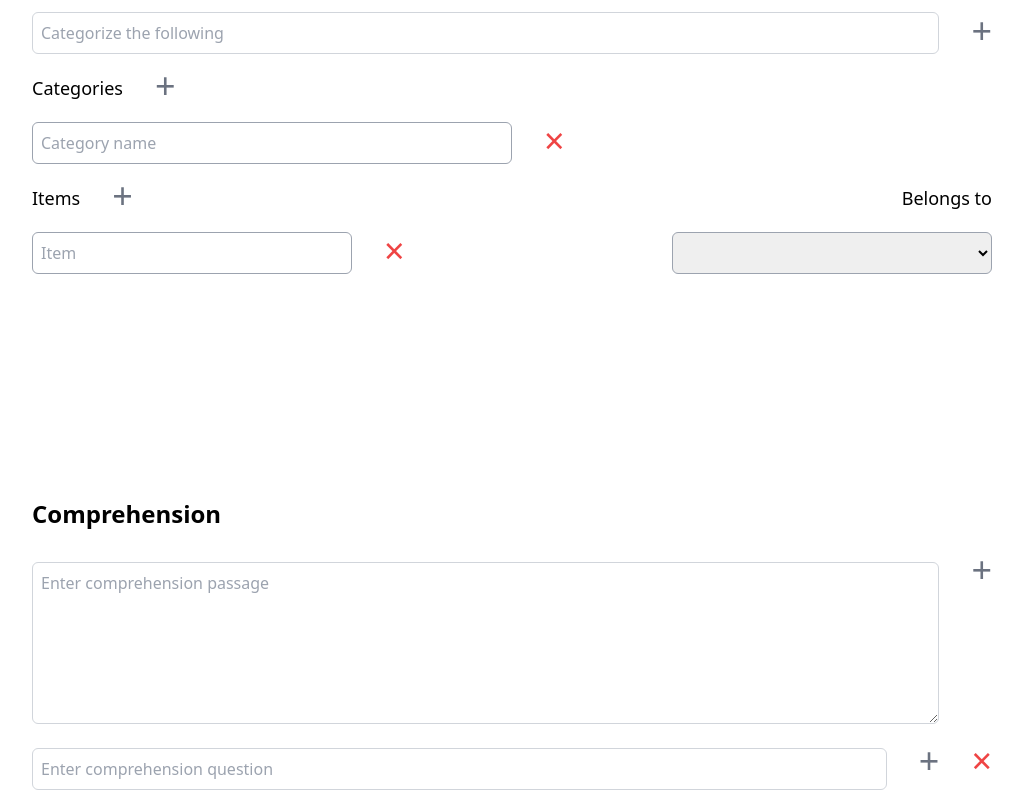
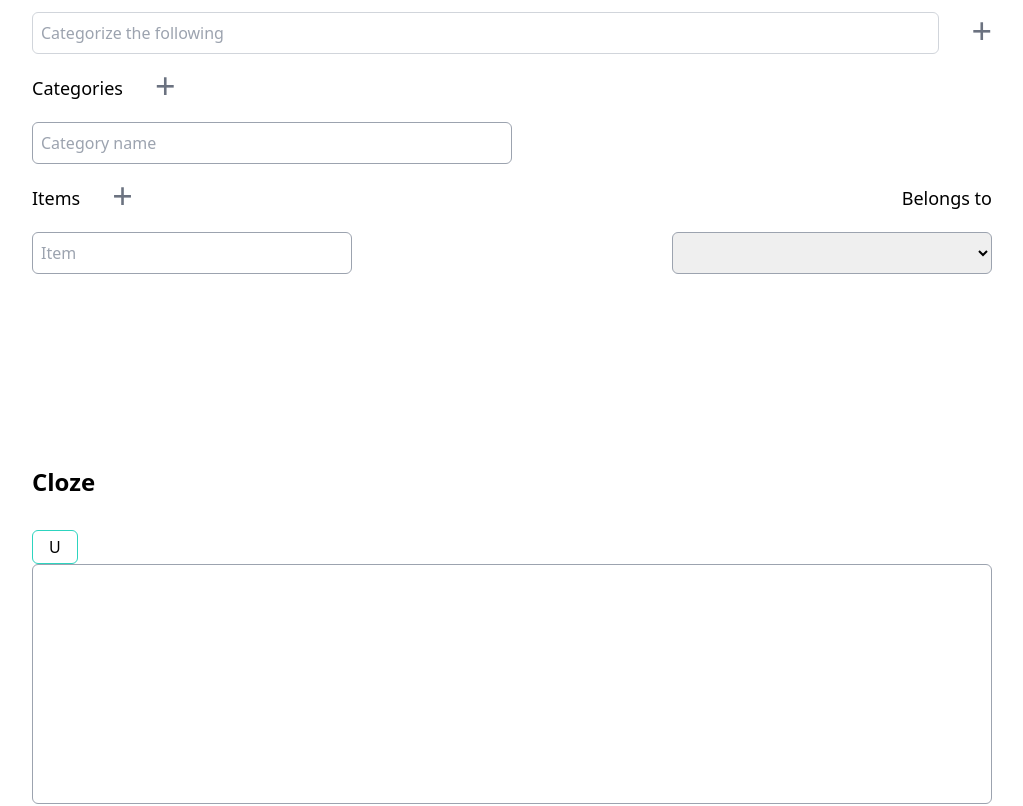
Before and after one commit to osSidd/mern-forms, a React (Vite) app in the folder client/: page / in a window 1280 px wide. Shown: the part 260-1066 px from the top of the page, without its empty margins (128-1151 px from the left). Built offline with nearby package versions, Linux system fonts and the light colour scheme.

Commit message:
logic for config, comprehen complete

```diff
--- a/client/src/components/formBuilder/categorize.jsx
+++ b/client/src/components/formBuilder/categorize.jsx
@@ -1,7 +1,4 @@
 import { useState } from 'react'
-import Input from './input'
-import Select from './select'
-
 
 export default function Categorize(){
 
@@ -39,12 +36,14 @@ export default function Categorize(){
         })
     }
 
-    function addCategory(e){
-        const id = e.target.id
+    function addInput(e){
+        const {id, dataset} = e.target
+        const field = dataset.field
+        const obj = field === 'categories' ? categoryObj : itemObj
         setCategories(prev => {
             return prev.map(item => ({
               ...item,
-              categories: prev.indexOf(item) === parseInt(id) ? [...item.categories, categoryObj] : item.categories
+              [field]: prev.indexOf(item) === parseInt(id) ? [...item[field], obj] : item[field]
             }))
         })
     }
@@ -71,14 +70,28 @@ export default function Categorize(){
         })
     }
 
-    function addItem(e){
+    function removeQuestion(e){
         const id = e.target.id
+        setCategories(prev => prev.filter(item => prev.indexOf(item) !== parseInt(id)))
+    }
+
+    function removeField(e){
+        const {dataset} = e.target
+        const id = parseInt(dataset.id)
+        const index = parseInt(dataset.index)
+        const field = dataset.field
+        console.log(id, index, field, dataset)
         setCategories(prev => {
             return prev.map(item => ({
                 ...item,
-                items: prev.indexOf(item) === parseInt(id) ? [...item.items, itemObj] : item.items
+                [field]: prev.indexOf(item) === id ? filterField(item[field], index) : item
+
             }))
         })
+    }
+
+    function filterField(arr, index){
+        return arr.filter(item => arr.indexOf(item) !== index)
     }
 
     console.log(categories)
@@ -89,7 +102,7 @@ export default function Categorize(){
                 categories.map(cat => {
                     const id = categories.indexOf(cat)
                     return (
-                        <div className='mb-16'>
+                        <div className='mb-16' key={id}>
                             <div className='flex items-center mb-4'>
                                 <input
                                     type="text"
@@ -106,14 +119,22 @@ export default function Categorize(){
                                 >
                                     &#43;
                                 </span>
+                                {id > 0 && <span
+                                    id={id}
+                                    className='text-red-500 text-4xl -mt-1 ml-8 cursor-pointer'
+                                    onClick={removeQuestion}
+                                >
+                                    &#215;
+                                </span>}
                             </div>
                             <div className='mt-4 mb-4'>
                                 <div className='flex items-center mb-4'>
                                     <h3 className='text-lg '>Categories</h3>
                                     <span
                                         id={id}
+                                        data-field='categories'
                                         className='text-gray-500 text-4xl -mt-1 ml-8 cursor-pointer'
-                                        onClick={addCategory}
+                                        onClick={addInput}
                                     >
                                         &#43;
                                     </span>
@@ -122,7 +143,7 @@ export default function Categorize(){
                                     cat.categories.map(category => {
                                         const index = cat.categories.indexOf(category)
                                         return (
-                                            <div className='flex items-center mb-4'>
+                                            <div className='flex items-center mb-4' key={index}>
                                                 <input
                                                     type="text"
                                                     name="name"
@@ -135,12 +156,15 @@ export default function Categorize(){
                                                     onChange={handleFieldChange}
                                                     className='border border-gray-400 p-2 w-6/12'
                                                 />
-                                                <span
+                                                {index > 0 && <span
                                                     className='text-red-500 text-4xl -mt-1 ml-8 cursor-pointer'
-
+                                                    data-id={id}
+                                                    data-index={index}
+                                                    data-field='categories'
+                                                    onClick={removeField}
                                                 >
                                                     &#215;
-                                                </span>
+                                                </span>}
                                             </div>
                                         )
                                     })
@@ -149,8 +173,9 @@ export default function Categorize(){
                                     <h3 className='text-lg '>Items</h3>
                                     <span
                                         id={id}
+                                        data-field='items'
                                         className='text-gray-500 text-4xl -mt-1 ml-8 cursor-pointer'
-                                        onClick={addItem}
+                                        onClick={addInput}
                                     >
                                         &#43;
                                     </span>
@@ -160,7 +185,7 @@ export default function Categorize(){
                                     cat.items.map(item => {
                                         const itemId = cat.items.indexOf(item)
                                         return (
-                                            <div className='flex items-center mb-4'>
+                                            <div className='flex items-center mb-4' key={itemId}>
                                                 <input
                                                     type="text"
                                                     name='item'
@@ -173,11 +198,15 @@ export default function Categorize(){
                                                     onChange={handleFieldChange}
                                                     className='border border-gray-400 p-2 w-4/12'
                                                 />
-                                                <span
+                                                {itemId > 0 && <span
+                                                    data-id={id}
+                                                    data-index={itemId}
+                                                    data-field='items'
+                                                    onClick={removeField}
                                                     className='text-red-500 text-4xl -mt-1 ml-8 cursor-pointer'
                                                 >
                                                     &#215;
-                                                </span>
+                                                </span>}
                                                 <select
                                                     className='ml-auto rounded-md border border-gray-400 p-2 w-4/12'
                                                     value={item.belongsTo}
@@ -190,7 +219,7 @@ export default function Categorize(){
                                                     <option disabled>Select item</option>
                                                     {
                                                         cat.categories.map(item => (
-                                                            <option>{item.name}</option>
+                                                            <option key={itemId}>{item.name}</option>
                                                         ))
                                                     }
                                                 </select>
--- a/client/src/components/formBuilder/cloze.jsx
+++ b/client/src/components/formBuilder/cloze.jsx
@@ -1,6 +1,56 @@
+import { useState } from "react"
+
 export default function Cloze(){
+
+    const [clozeQues, setCloseQues] = useState([{text: '', options:[{name:''}]}])
+
+    function underlineText(e){
+        const id = e.target.id
+        const str = window.getSelection()
+        const rng = str.getRangeAt(0)
+        const span = document.createElement('span')
+        span.style.textDecoration='underline'
+        rng.surroundContents(span)
+
+        setCloseQues(prev => prev.map(item => ({
+            ...item,
+            options: prev.indexOf(item) === parseInt(id) ? [...item.options, {name: str.toString()}] : item.options
+        })))
+    }
+    console.log(clozeQues)
     return(
-        <div>
+        <div className="px-32">
+            <h1 className="text-2xl font-semibold mb-8">Cloze</h1>
+            {
+                clozeQues.map(ques => {
+                    const qIndex = clozeQues.indexOf(ques)
+                    return (
+                        <div>
+                            <button
+                                id={qIndex}
+                                onClick={underlineText}
+                                className="py-1 px-4"
+                            >U</button>
+                            <div
+                                contentEditable={true}
+                                className="border border-gray-400 w-full h-60 rounded-md p-2"
+                            ></div>
+                            <div>
+                                {
+                                    ques.options.map(opt => {
+                                        const opIndex = ques.options.indexOf(opt)
+                                        return (
+                                            <div>
+                                                <div>{opt.name}</div>
+                                            </div>
+                                        )
+                                    })
+                                }
+                            </div>
+                        </div>
+                    )
+                })
+            }
 
         </div>
     )
--- a/client/src/components/formBuilder/comprehension.jsx
+++ b/client/src/components/formBuilder/comprehension.jsx
@@ -15,7 +15,7 @@ export default function Comprehension(){
         ques:[quesObj],
     }
 
-    const [questions, setQuestions] = useState([{text: '', ques: [quesObj]}])
+    const [questions, setQuestions] = useState([{text: '', ques: [{text: '', a:'', b:'', c:'', d:''}]}])
 
     function addQuestion(e){
         const id = e.target.id
@@ -58,6 +58,21 @@ export default function Comprehension(){
         })
     }
 
+    function removeQuestion(e){
+        const id = e.target.id
+        setQuestions(prev => prev.filter(item => prev.indexOf(item) !== parseInt(id)))
+    }
+
+    function removeMcq(e){
+        const {dataset} = e.target
+        const id = parseInt(dataset.id)
+        const index = parseInt(dataset.index)
+        setQuestions(prev => prev.map(item => ({
+            ...item,
+            ques: prev.indexOf(item) === index ? item.ques.filter(q => item.ques.indexOf(q) !== id) : item.ques
+        })))
+    }
+
     return(
         <div className="my-24 px-32 py-8 rounded-lg">
             <h2 className="text-2xl font-semibold">Comprehension</h2>
@@ -84,6 +99,13 @@ export default function Comprehension(){
                             >
                                 &#43;
                             </span>
+                            {index>0 && <span
+                                id={index}
+                                className="ml-8 text-4xl text-red-500 -mt-3 cursor-pointer"
+                                onClick={removeQuestion}
+                            >
+                                &#215;
+                            </span>}
                         </div>
 
                         <div>
@@ -112,12 +134,14 @@ export default function Comprehension(){
                                                 >
                                                     &#43;
                                                 </span>
-                                                <span
-                                                    id={index}
-                                                    className="ml-8 text-4xl text-red-500 -mt-4"
+                                                {id>0 && <span
+                                                    data-index={index}
+                                                    data-id={id}
+                                                    onClick={removeMcq}
+                                                    className="ml-8 text-4xl text-red-500 -mt-4 cursor-pointer"
                                                 >
                                                     &#215;
-                                                </span>
+                                                </span>}
                                             </div>
                                            <div className="grid grid-cols-2 gap-4">
                                                 <input
--- a/client/src/components/formBuilder/input.jsx
+++ /dev/null
@@ -1,6 +0,0 @@
-
-export default function Input({label, type, name, id, value, placeholder, handleChange}){
-    return (
-        <input className=' border border-gray-400 outline-none p-2 rounded-md w-full text-gray-500 flex-1' type={type} name={name} value={value} id={id} onChange={handleChange} placeholder={placeholder}/>
-    )
-}
--- a/client/src/pages/formBuilder.jsx
+++ b/client/src/pages/formBuilder.jsx
@@ -1,4 +1,5 @@
 import Categorize from "../components/formBuilder/categorize";
+import Cloze from "../components/formBuilder/cloze";
 import Comprehension from "../components/formBuilder/comprehension";
 
 export default function FormBuilder(){
@@ -6,6 +7,7 @@ export default function FormBuilder(){
         <div className="mx-8 py-8">
             <h1 className="text-5xl font-bold">Form Builder</h1>
             <Categorize/>
+            <Cloze/>
             <Comprehension/>
         </div>
     )
```
Also changed, not shown: client/src/components/formBuilder/select.jsx (deleted, +0 -12 lines).
